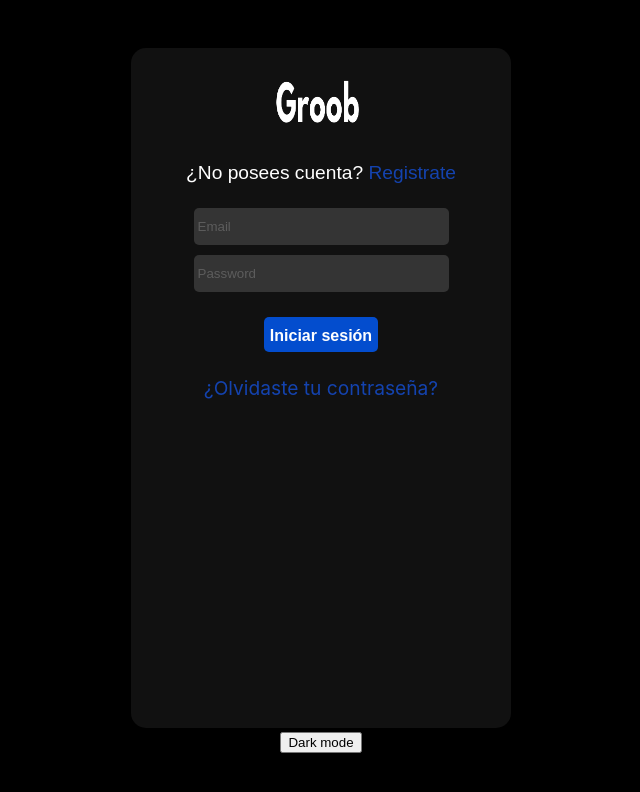
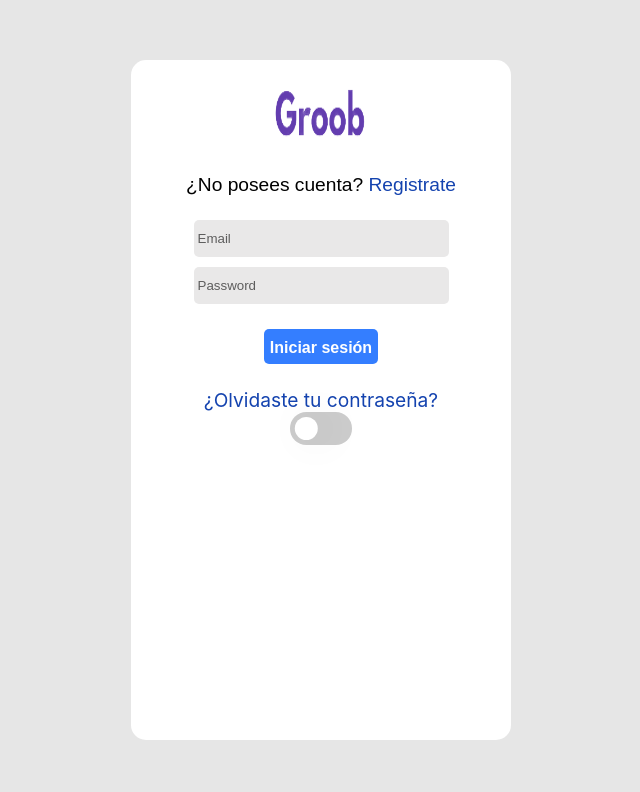
Before and after one commit to joedurand-hub/groob-front, a Next.js app: page /login in a window 1280 px wide. Shown: the top 792 px of the page, without its empty margins (319-959 px from the left). Built offline with nearby package versions, Linux system fonts and the light colour scheme.

Commit message:
Switch component with css styles

```diff
--- a/src/components/SignIn/SignIn.jsx
+++ b/src/components/SignIn/SignIn.jsx
@@ -10,6 +10,7 @@ import Anchor from "../Anchor/Anchor";
 import styles from "./signin.module.css";
 import inputField from "../input.module.css";
 import Image from "next/image";
+import Switch from "../Switch/Switch"
 
 const url = "http://localhost:8080/login";
 
@@ -162,6 +163,7 @@ export const SignUp = () => {
         {pending && <p>Cargando...</p>}
         {error && <p>{error}</p>}
       </form>
+      <Switch />
     </div>
   );
 };
--- a/src/components/Switch/Switch.jsx
+++ b/src/components/Switch/Switch.jsx
@@ -1,6 +1,6 @@
 import React, { useContext } from 'react'
 import { ThemeContext } from '../../contexts/ThemeContext'
-
+import styles from "./switch.module.css"
 
 const Switch = () => {
   const { theme, toggleTheme } = useContext(ThemeContext)
@@ -10,7 +10,10 @@ const Switch = () => {
 
   return (
     <div>
-      <button type="text" value={theme} onClick={handleClick}>Dark mode</button>
+      <label className={styles.switch}>
+        <input type="checkbox" value={theme} onClick={handleClick}/>
+        <span className={styles.slider}></span>
+      </label>
     </div>
   )
 }
--- a/src/components/Switch/switch.module.css
+++ b/src/components/Switch/switch.module.css
@@ -1,11 +1,55 @@
-.switch-label {
-    position: absolute;
-    cursor: pointer;
-    top: 0.5em;
-    left: 0;
-    right: 0;
-    text-align: center;
-    color: #fff;
-    background: #1a1a1a;
-    transition: all 0.2s ease-in-out;
-  }
+.switch {
+  --button-width: 3.2em;
+  --button-height: 1.7em;
+  --toggle-diameter: 1.2em;
+  --button-toggle-offset: calc((var(--button-height) - var(--toggle-diameter)) / 2);
+  --toggle-shadow-offset: 10px;
+  --toggle-wider: 2.8em;
+  --color-grey: #cccccc;
+  --color-green: #4296f4;
+ }
+
+ .slider {
+  display: inline-block;
+  width: var(--button-width);
+  height: var(--button-height);
+  background-color: var(--color-grey);
+  border-radius: calc(var(--button-height) / 2);
+  position: relative;
+  transition: 0.3s all ease-in-out;
+ }
+
+ .slider::after {
+  content: "";
+  display: inline-block;
+  width: var(--toggle-diameter);
+  height: var(--toggle-diameter);
+  background-color: #fff;
+  border-radius: calc(var(--toggle-diameter) / 2);
+  position: absolute;
+  top: var(--button-toggle-offset);
+  transform: translateX(var(--button-toggle-offset));
+  box-shadow: var(--toggle-shadow-offset) 0 calc(var(--toggle-shadow-offset) * 4) rgba(0, 0, 0, 0.1);
+  transition: 0.3s all ease-in-out;
+ }
+
+ .switch input[type="checkbox"]:checked + .slider {
+  background-color: var(--color-green);
+ }
+
+ .switch input[type="checkbox"]:checked + .slider::after {
+  transform: translateX(calc(var(--button-width) - var(--toggle-diameter) - var(--button-toggle-offset)));
+  box-shadow: calc(var(--toggle-shadow-offset) * -1) 0 calc(var(--toggle-shadow-offset) * 4) rgba(0, 0, 0, 0.1);
+ }
+
+ .switch input[type="checkbox"] {
+  display: none;
+ }
+
+ .switch input[type="checkbox"]:active + .slider::after {
+  width: var(--toggle-wider);
+ }
+
+ .switch input[type="checkbox"]:checked:active + .slider::after {
+  transform: translateX(calc(var(--button-width) - var(--toggle-wider) - var(--button-toggle-offset)));
+ }
--- a/src/contexts/ThemeContext.jsx
+++ b/src/contexts/ThemeContext.jsx
@@ -2,21 +2,20 @@ import { createContext, useEffect, useState } from "react";
 const ThemeContext = createContext();
 
 const ThemeProvider = ({ children }) => {
-  let initialState;
+  let initialState = true;
   let [theme, setTheme] = useState(initialState);
 
   const toggleTheme = () => {
-    setTheme(!theme)
+    setTheme(!theme);
   };
 
   useEffect(() => {
-      window.localStorage.setItem("theme", theme);
-      initialState = window.localStorage.getItem("theme");
-    }, [theme]);
+    window.localStorage.setItem("theme", theme);
+    initialState = window.localStorage.getItem("theme");
+  }, [theme]);
 
-
-      return (
-        <ThemeContext.Provider value={{ theme, toggleTheme }}>
+  return (
+    <ThemeContext.Provider value={{ theme, toggleTheme }}>
       {children}
     </ThemeContext.Provider>
   );
--- a/src/pages/login.jsx
+++ b/src/pages/login.jsx
@@ -1,7 +1,6 @@
 import { useContext } from "react";
 import { ThemeContext } from "../contexts/ThemeContext";
 import SignIn from "../components/SignIn/SignIn";
-import Switch from "../components/Switch/Switch";
 import styles from "../styles/index.module.css";
 const Login = () => {
   const { theme } = useContext(ThemeContext);
@@ -12,7 +11,6 @@ const Login = () => {
           : `${styles.container} ${styles.dark_mode}`}
           >
         <SignIn />
-        <Switch />
       </div>
   );
 };
```
